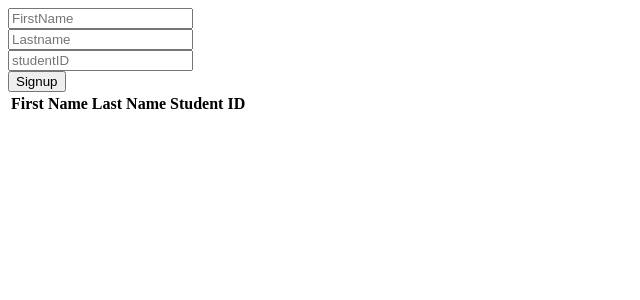
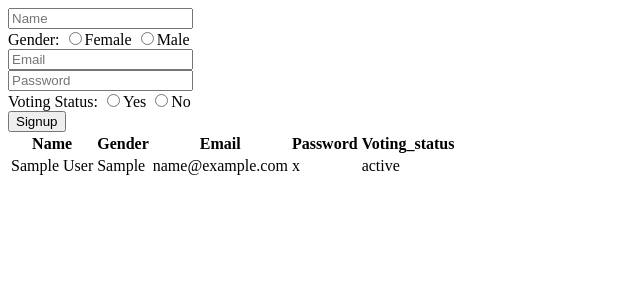
Before and after one commit to ChristianDiesta/SE-Project, a PHP site: page /sample.php in a window 1280 px wide. Shown: the top 300 px of the page, without its empty margins (0-640 px from the left). Run offline with PHP 8.4, Linux system fonts and the light colour scheme; tables that the repository leaves empty or names only in its code hold one stand-in row (values such as "Sample post"); data that the repository does not hold is empty.

Commit message:
Adjusted the database

```diff
--- a/dbh.php
+++ b/dbh.php
@@ -3,6 +3,6 @@
 $dbServername = "localhost";
 $dbUsername = "root";
 $dbPassword = "";
-$dbName = "seproject";
+$dbName = "student_db";
 
 $conn = mysqli_connect($dbServername, $dbUsername, $dbPassword, $dbName);
--- a/methods.php
+++ b/methods.php
@@ -2,22 +2,26 @@
 
 include_once 'dbh.php';
 
-
-$firstname = '';
-$lastname = '';
-$studentID = '';
+$name = '';
+$gender = '';
+$email = '';
+$password = '';
+$voting_status = '';
 $update = false;
-$id = 0;
+$student_id = 0;
 
     /* Insert or  Add Button Handler */
     if (isset($_POST['insert-btn'])) {
 
 
-        $firstname = $_POST['FirstName'];
-        $lastname = $_POST['LastName'];
-        $studentID = $_POST['StudentID'];
 
-        $sql_insert = "INSERT INTO stud_info (FirstName, LastName, StudentID) VALUES ('$firstname', '$lastname', '$studentID')";
+        $name = $_POST['name'];
+        $gender = $_POST['gender'];
+        $email = $_POST['email'];
+        $password = $_POST['password'];
+        $voting_status = $_POST['voting_status'];
+
+        $sql_insert = "INSERT INTO student (name, gender, email, password, voting_status) VALUES ('$name', '$gender', '$email', '$password', '$voting_status')";
 
         mysqli_query($conn, $sql_insert);
 
@@ -28,7 +32,7 @@ $id = 0;
     //OPTIONAL (Kung merong delete button)
     if(isset($_GET['delete'])){
         $id = $_GET['delete'];
-        $sql_delete = "DELETE FROM stud_info WHERE id=$id";
+        $sql_delete = "DELETE FROM student WHERE student_id=$student_id";
 
         mysqli_query($conn, $sql_delete);
     }
@@ -38,16 +42,17 @@ $id = 0;
         $id = $_GET['edit'];
         $update = true;
 
-        $sql_edit = "SELECT * FROM stud_info WHERE id=$id";
+        $sql_edit = "SELECT * FROM student WHERE student_id=$student_id";
 
         $result = mysqli_query($conn, $sql_edit);
         if(count($result)==1){
             $row = mysqli_fetch_array($result);
 
-            /* Mga variables na di ko pa sure */
-            $firstname = $row['FirstName'];
-            $lastname = $row['LastName'];
-            $studentID = $row['StudentID'];
+            $name = $_POST['name'];
+            $gender = $_POST['gender'];
+            $email = $_POST['email'];
+            $password = $_POST['password'];
+            $voting_status = $_POST['voting_status'];
 
         }
 
@@ -55,15 +60,21 @@ $id = 0;
 
     /* Update Button Handler */
     if(isset($_POST['update'])) {
-        $id = $_POST['id'];
-        $firstname = $_POST['FirstName'];
-        $lastname = $_POST['LastName'];
-        $studentID = $_POST['StudentID'];
 
-        $sql_update = "UPDATE stud_info SET FirstName='$firstname',
-        LastName='$lastname',
-        StudentID='$studentID'
-        WHERE id=$id";
+        $student_id = $_POST['student_id'];
+        $name = $_POST['name'];
+        $gender = $_POST['gender'];
+        $email = $_POST['email'];
+        $password = $_POST['password'];
+        $voting_status = $_POST['voting_status'];
+
+        $sql_update = "UPDATE student SET
+        name = '$name',
+        gender = '$gender',
+        email = '$email'
+        password = '$password',
+        voting_status = '$voting_status'
+        WHERE student_id = $student_id";
 
         mysqli_query($conn, $sql_update);
     }
--- a/sample.php
+++ b/sample.php
@@ -14,12 +14,24 @@
 
     <input type="hidden" name="id" value="<?php echo $id ?>">
 
-    <input type="text" name="FirstName" placeholder="FirstName">
+    <input type="text" name="name" placeholder="Name">
     <br>
-    <input type="text" name="LastName" placeholder="Lastname">
+
+    Gender:
+    <input type="radio" name="gender" value="Female">Female
+    <input type="radio" name="gender" value="Male">Male
     <br>
-    <input type="text" name="studentID" placeholder="studentID">
+
+    <input type="text" name="email" placeholder="Email">
     <br>
+    <input type="text" name="password" placeholder="Password">
+    <br>
+
+    Voting Status:
+    <input type="radio" name="voting_status" value="Yes">Yes
+    <input type="radio" name="voting_status" value="No">No
+    <br>
+
 
     <button type="submit" name="insert-btn">Signup</button>
 
@@ -29,9 +41,11 @@
 <form method="POST">
     <table>
         <tr>
-            <th>First Name</th>
-            <th>Last Name</th>
-            <th>Student ID</th>
+            <th>Name</th>
+            <th>Gender</th>
+            <th>Email</th>
+            <th>Password</th>
+            <th>Voting_status</th>
         </tr>
         <?php
         include_once "showdata.php";
--- a/showdata.php
+++ b/showdata.php
@@ -1,7 +1,7 @@
 <?php
    include_once 'dbh.php';
 
-   $sql_select = "SELECT * FROM stud_info;";
+   $sql_select = "SELECT * FROM student;";
    $result = mysqli_query($conn, $sql_select);
 
    //Check if there are data from the database
@@ -11,9 +11,11 @@
        //Showing data from the database
        while ($row = mysqli_fetch_assoc($result)) {
             echo "<tr>
-                    <td>". $row["FirstName"] ."</td>
-                    <td>". $row["LastName"] ."</td>
-                    <td>". $row["StudentID"] ."</td>
+                    <td>". $row["name"] ."</td>
+                    <td>". $row["gender"] ."</td>
+                    <td>". $row["email"] ."</td>
+                    <td>". $row["password"] ."</td>
+                    <td>". $row["voting_status"] ."</td>
                 </tr>";
        }
         echo "</table>";
```
